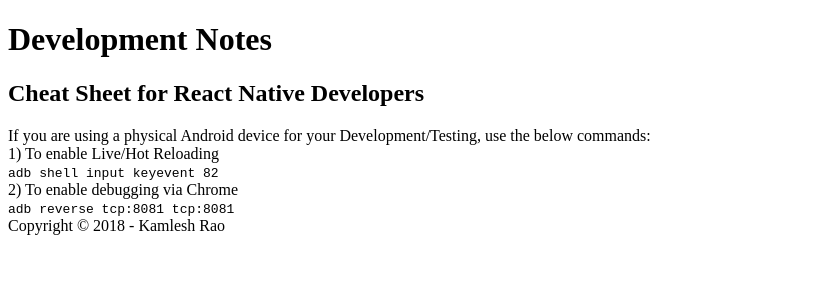
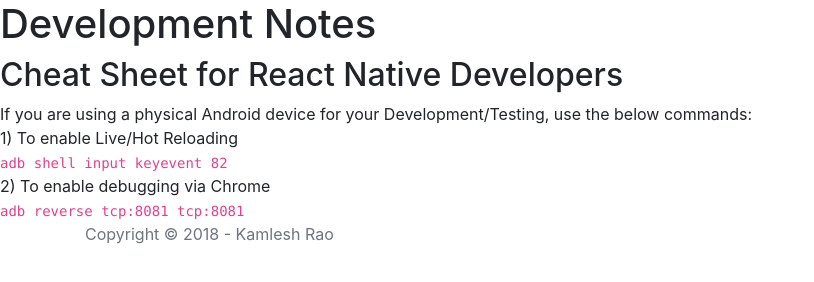
Before and after one commit to kamleshrao/kamleshrao.github.io, a plain HTML site: page index.html in a window 1280 px wide. Shown: the whole page, without its empty margins (0-814 px from the left). Drawn offline with nearby package versions, Linux system fonts and the light colour scheme.

Commit message:
added jquery and bootstrap

```diff
--- a/index.html
+++ b/index.html
@@ -3,6 +3,8 @@
   <head>
     <meta charset="utf-8">
     <title>Kamlesh Rao - GitHub</title>
+    <!-- Latest compiled and minified CSS -->
+    <link rel="stylesheet" href="https://maxcdn.bootstrapcdn.com/bootstrap/4.0.0/css/bootstrap.min.css" />
   </head>
   <body>
     <header>
@@ -25,8 +27,18 @@
       </div>
       <code>adb reverse tcp:8081 tcp:8081</code>
     </section>
-    <footer>
-      Copyright &copy; 2018 - Kamlesh Rao
+    <footer class="footer">
+      <div class="container">
+        <p class="text-muted">Copyright &copy; 2018 - Kamlesh Rao</p>
+      </div>
     </footer>
+
+    <!-- JavaScript Libraries -->
+    <!-- Placed at the end of the document so the pages load faster -->
+    <!-- jQuery library -->
+    <script src="https://ajax.googleapis.com/ajax/libs/jquery/3.3.1/jquery.min.js"></script>
+    <!-- Bootstrap library -->
+    <script src="https://maxcdn.bootstrapcdn.com/bootstrap/4.0.0/js/bootstrap.bundle.min.js"</script>
+
   </body>
 </html>
```
